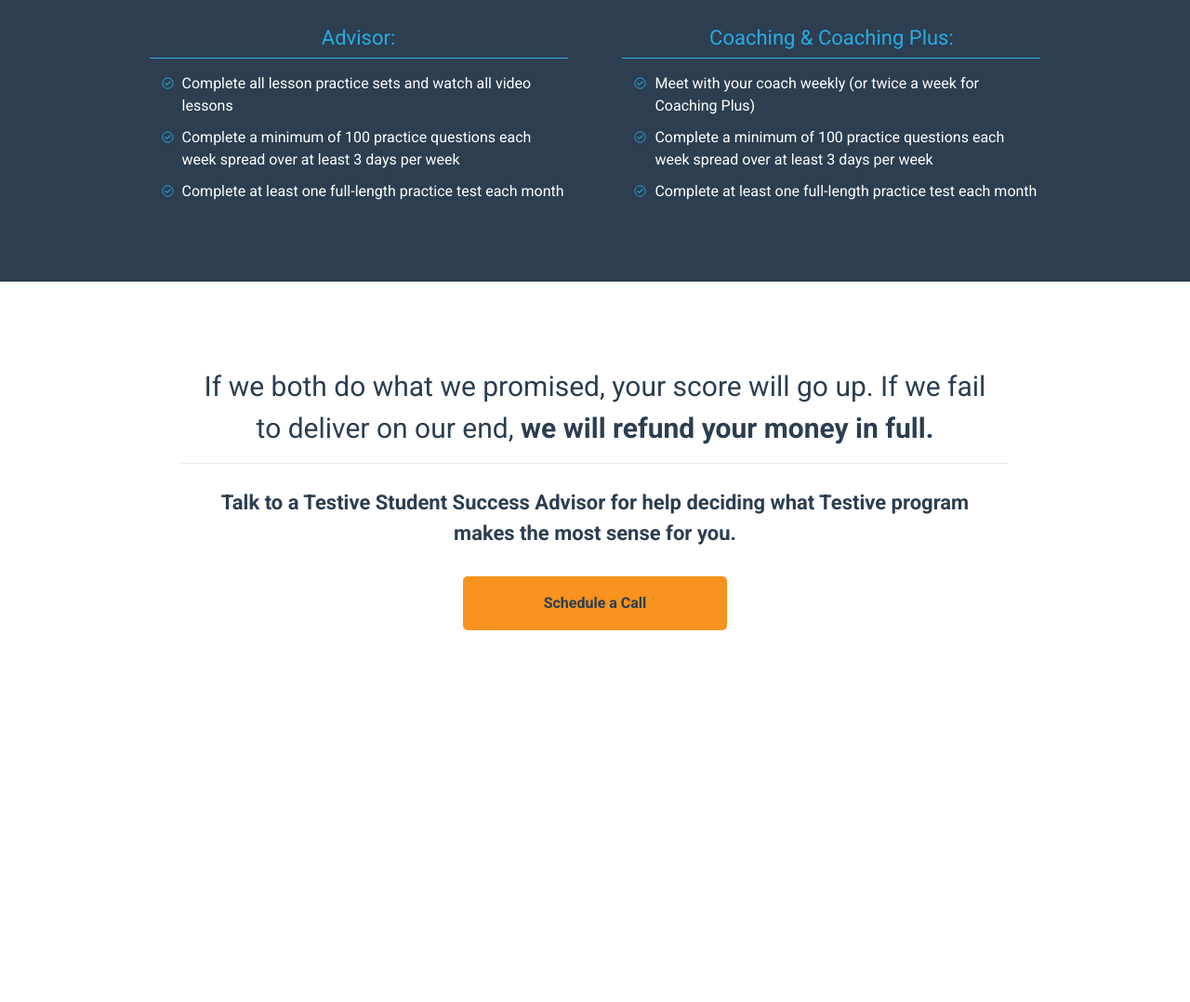
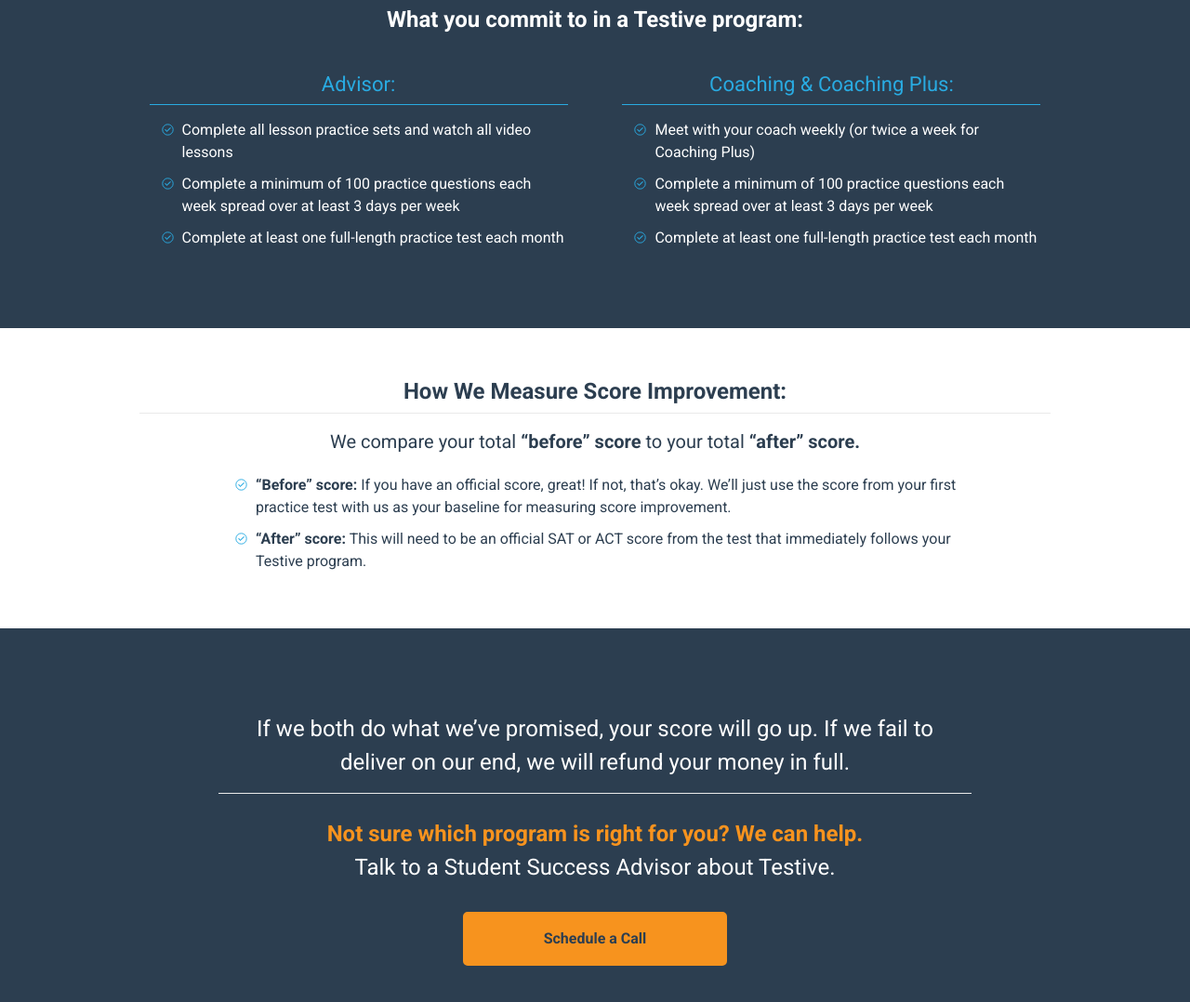
Before and after one commit to andrealeigh/testive_guarantee, a plain HTML site: page index.html in a window 1280 px wide. Shown: the part 714-1792 px from the top of the page at 93% size. Before the commit the page ends 1467 px from the top, so only its background shows below. Drawn offline with Linux system fonts and the light colour scheme.

Commit message:
Added score improvement row, more overall style tweaks

```diff
--- a/index.html
+++ b/index.html
@@ -41,9 +41,18 @@
         </div>
     </section>
 
+    <section class="guarantee-score-improvement">
+        <h2 class="guarantee-score-improvement-header">How We Measure Score Improvement:</h2>
+        <p class="guarantee-score-improvement-blurb">We compare your total <span class="guarantee-score-improvement-emphasis">&ldquo;before&rdquo; score</span> to your total <span class="guarantee-score-improvement-emphasis">&ldquo;after&rdquo; score.</span></p>
+        <ul class="guarantee-score-improvement-list">
+            <li class="guarantee-score-improvement-list-item"><span class="guarantee-score-improvement-emphasis">&ldquo;Before&rdquo; score:</span> If you have an official score, great! If not, that&rsquo;s okay. We&rsquo;ll just use the score from your first practice test with us as your baseline for measuring score improvement.</li>
+            <li class="guarantee-score-improvement-list-item"><span class="guarantee-score-improvement-emphasis">&ldquo;After&rdquo; score:</span> This will need to be an official SAT or ACT score from the test that immediately follows your Testive program.</li>
+        </ul>
+    </section>
+
     <section class="guarantee-money-back-section">
-        <h2 class="guarantee-money-back-blurb">If we both do what we promised, your score will go up. If we fail to deliver on our end, <span class="guarantee-money-back-blurb-emphasis">we will refund your money in full.</span></h2>
-        <h3 class="guarantee-cta-blurb">Talk to a Testive Student Success Advisor for help deciding what Testive program makes the most sense for you.</h2>
+        <h2 class="guarantee-money-back-blurb">If we both do what we&rsquo;ve promised, your score will go up. If we fail to deliver on our end, we will refund your money in full.</h2>
+        <h2 class="guarantee-cta-blurb"><span class="guarantee-money-back-blurb-emphasis">Not sure which program is right for you? We can help.</span> Talk to a Student Success Advisor about Testive.</h2>
         <a href="#" class="guarantee-cta-button">Schedule a Call</a>
     </section>
 
--- a/scss/stylesheet.scss
+++ b/scss/stylesheet.scss
@@ -94,7 +94,7 @@
     @include flex;
     @include flex-direction(column);
     @include flex-justify-content(center);
-    padding: 75px;
+    padding: 100px 150px;
     .guarantee-overview-header {
         border-bottom: solid 1px #eaeaea;
         font-size: 24px;
@@ -105,7 +105,6 @@
     }
     .guarantee-overview-blurb {
         font-size: 18px;
-        text-align: center;
         margin: 0 auto;
         max-width: 750px;
     }
@@ -156,27 +155,61 @@
     }
 }
 
+.guarantee-score-improvement {
+    @include flex;
+    @include flex-direction(column);
+    @include flex-justify-content(center);
+    padding: 50px 150px;
+    .guarantee-score-improvement-header {
+        border-bottom: solid 1px #eaeaea;
+        font-size: 24px;
+        font-weight: 700;
+        text-align: center;
+        margin-bottom: 15px;
+        padding-bottom: 5px;
+    }
+    .guarantee-score-improvement-blurb {
+        text-align: center;
+        font-size: 20px;
+        margin-bottom: 20px;
+    }
+    .guarantee-score-improvement-list {
+        @include plan-item-smiley;
+        margin: 0 auto;
+        max-width: 800px;
+    }
+    .guarantee-score-improvement-list-item {
+        margin: 0 0 10px 35px;
+    }
+    .guarantee-score-improvement-emphasis {
+        font-weight: 700;
+    }
+}
+
+
 .guarantee-money-back-section {
     @include flex;
     @include flex-direction(column);
     @include flex-justify-content(center);
+    background-color: #2c3e50;
+    color: #ffffff;
     padding: 75px;
     .guarantee-money-back-blurb {
         border-bottom: solid 1px #eaeaea;
-        font-size: 30px;
+        font-size: 24px;
         margin: 0 auto 25px auto;
-        max-width: 860px;
+        max-width: 780px;
         padding: 15px;
         text-align: center;
     }
     .guarantee-money-back-blurb-emphasis {
+        color: #f7931e;
         font-weight: 700;
     }
     .guarantee-cta-blurb {
-        font-size: 22px;
-        font-weight: 700;
+        font-size: 24px;
         margin: 0 auto 30px auto;
-        max-width: 860px;
+        max-width: 600px;
         text-align: center;
     }
     .guarantee-cta-button {
```
Also changed, not shown: css/stylesheet.css.
